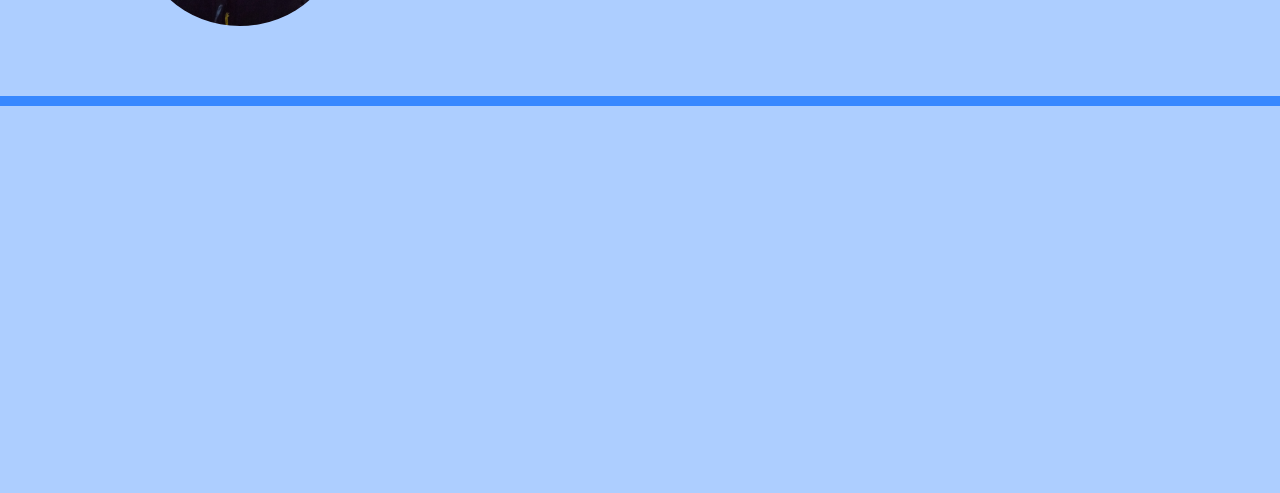
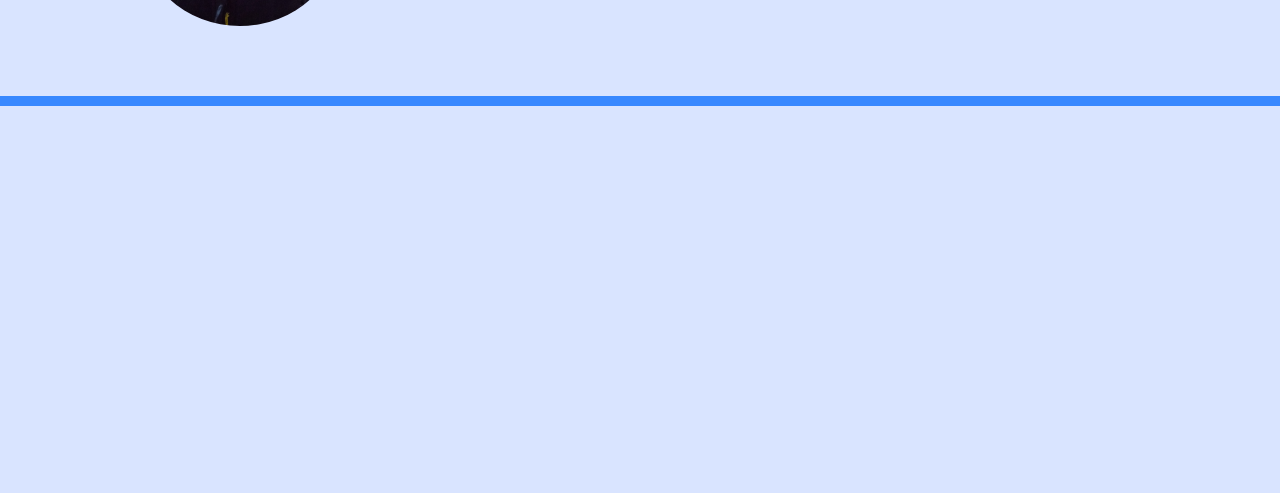
Before and after one commit to vadimderyugin/rsschool-cv, a plain HTML site: page index.html in a window 1280 px wide. Shown: the part 307-800 px from the top of the page. Drawn offline with Linux system fonts and the light colour scheme.

Commit message:
fix: changed the background color

```diff
--- a/css/style.css
+++ b/css/style.css
@@ -106,7 +106,7 @@ body {
 
 	display: flex;
 	flex-direction: column;
-	background: #adceff;
+	background: #d9e4ff;
 }
 
 .main {
```
